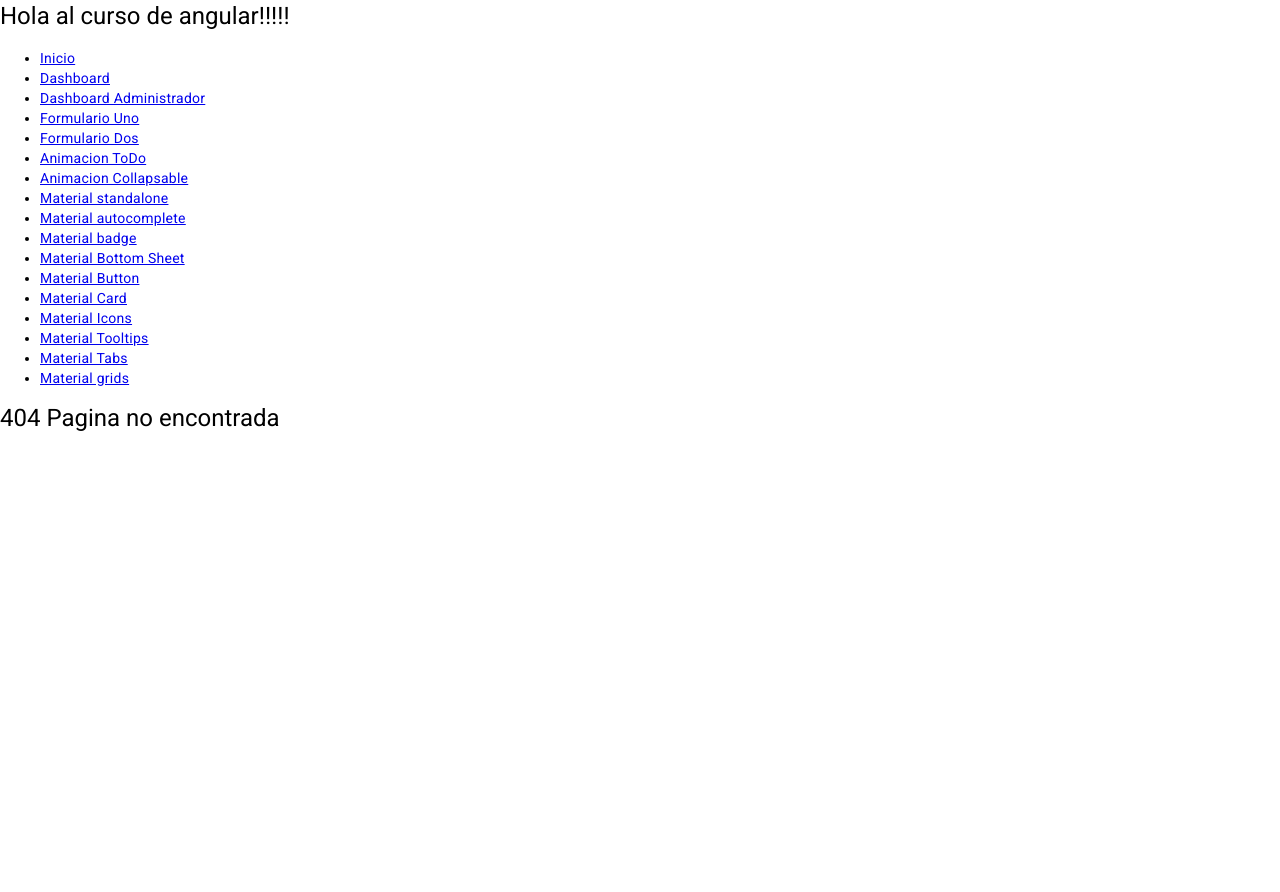
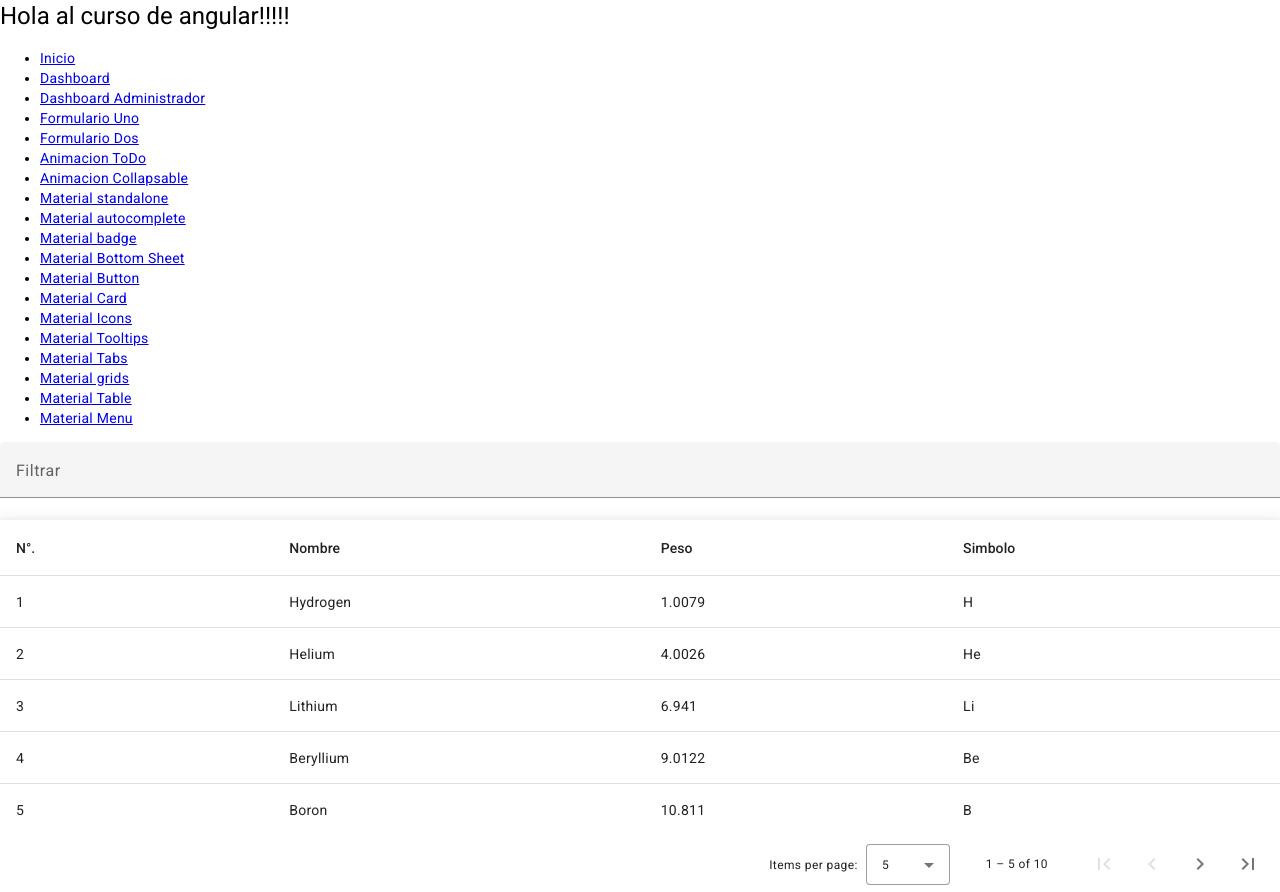
Before and after one commit to carlosmarind/angular-app, an Angular app: page /material-table in a window 1280 px wide. Before the commit the page ends 800 px from the top, so only its background shows below. Built offline with nearby package versions, Linux system fonts and the light colour scheme.

Commit message:
clase materials parte 2

```diff
--- a/angular.json
+++ b/angular.json
@@ -35,8 +35,8 @@
               "budgets": [
                 {
                   "type": "initial",
-                  "maximumWarning": "500kb",
-                  "maximumError": "1mb"
+                  "maximumWarning": "1mb",
+                  "maximumError": "2mb"
                 },
                 {
                   "type": "anyComponentStyle",
--- a/src/app/app-routing.module.ts
+++ b/src/app/app-routing.module.ts
@@ -22,6 +22,8 @@ import { IconsComponent } from './components/material/icons/icons.component';
 import { TooltipsComponent } from './components/material/tooltips/tooltips.component';
 import { TabsComponent } from './components/material/tabs/tabs.component';
 import { GridsComponent } from './components/material/grids/grids.component';
+import { TableComponent } from './components/material/table/table.component';
+import { MenuComponent } from './components/material/menu/menu.component';
 
 const routes: Routes = [
   { path: '', component: HomeComponent },
@@ -41,6 +43,8 @@ const routes: Routes = [
   { path: 'material-tooltip', component: TooltipsComponent },
   { path: 'material-tabs', component: TabsComponent },
   { path: 'material-grids', component: GridsComponent },
+  { path: 'material-table', component: TableComponent },
+  { path: 'material-menu', component: MenuComponent },
   {
     path: 'dashboard', component: DashboardComponent,
     children: [
--- a/src/app/app.component.html
+++ b/src/app/app.component.html
@@ -18,6 +18,8 @@
         <li><a routerLink="/material-tooltip">Material Tooltips</a></li>
         <li><a routerLink="/material-tabs">Material Tabs</a></li>
         <li><a routerLink="/material-grids">Material grids</a></li>
+        <li><a routerLink="/material-table">Material Table</a></li>
+        <li><a routerLink="/material-menu">Material Menu</a></li>
     </ul>
 </nav>
 <router-outlet></router-outlet>
--- a/src/app/components/material/grids/grids.component.html
+++ b/src/app/components/material/grids/grids.component.html
@@ -28,7 +28,6 @@
         <mat-grid-tile-footer>footer 4</mat-grid-tile-footer>
     </mat-grid-tile>
 </mat-grid-list>
-
 
 <div class="grid-container">
     <h3>Grid con configuracion mediante objeto</h3>
--- /dev/null
+++ b/src/app/components/material/menu/menu.component.html
@@ -0,0 +1,74 @@
+<div><button mat-button [matMenuTriggerFor]="menu">Menu</button>
+    <mat-menu #menu="matMenu">
+        <button mat-menu-item>Item 1</button>
+        <button mat-menu-item>Item 2</button>
+    </mat-menu>
+</div>
+
+<div>
+    <button mat-icon-button [matMenuTriggerFor]="menu2" aria-label="Example icon-button with a menu">
+        <mat-icon>more_vert</mat-icon>
+    </button>
+    <mat-menu #menu2="matMenu">
+        <button mat-menu-item>
+            <mat-icon>dialpad</mat-icon>
+            <span>Redial</span>
+        </button>
+        <button mat-menu-item disabled>
+            <mat-icon>voicemail</mat-icon>
+            <span>Check voice mail</span>
+        </button>
+        <button mat-menu-item>
+            <mat-icon>notifications_off</mat-icon>
+            <span>Disable alerts</span>
+        </button>
+    </mat-menu>
+</div>
+<div>
+    <button mat-button [matMenuTriggerFor]="animals">Animal index</button>
+    <mat-menu #animals="matMenu">
+        <button mat-menu-item [matMenuTriggerFor]="vertebrates">Vertebrates</button>
+        <button mat-menu-item [matMenuTriggerFor]="invertebrates">Invertebrates</button>
+    </mat-menu>
+
+    <mat-menu #vertebrates="matMenu">
+        <button mat-menu-item [matMenuTriggerFor]="fish">Fishes</button>
+        <button mat-menu-item [matMenuTriggerFor]="amphibians">Amphibians</button>
+        <button mat-menu-item [matMenuTriggerFor]="reptiles">Reptiles</button>
+        <button mat-menu-item>Birds</button>
+        <button mat-menu-item>Mammals</button>
+    </mat-menu>
+
+    <mat-menu #invertebrates="matMenu">
+        <button mat-menu-item>Insects</button>
+        <button mat-menu-item>Molluscs</button>
+        <button mat-menu-item>Crustaceans</button>
+        <button mat-menu-item>Corals</button>
+        <button mat-menu-item>Arachnids</button>
+        <button mat-menu-item>Velvet worms</button>
+        <button mat-menu-item>Horseshoe crabs</button>
+    </mat-menu>
+
+    <mat-menu #fish="matMenu">
+        <button mat-menu-item>Baikal oilfish</button>
+        <button mat-menu-item>Bala shark</button>
+        <button mat-menu-item>Ballan wrasse</button>
+        <button mat-menu-item>Bamboo shark</button>
+        <button mat-menu-item>Banded killifish</button>
+    </mat-menu>
+
+    <mat-menu #amphibians="matMenu">
+        <button mat-menu-item>Sonoran desert toad</button>
+        <button mat-menu-item>Western toad</button>
+        <button mat-menu-item>Arroyo toad</button>
+        <button mat-menu-item>Yosemite toad</button>
+    </mat-menu>
+
+    <mat-menu #reptiles="matMenu">
+        <button mat-menu-item>Banded Day Gecko</button>
+        <button mat-menu-item>Banded Gila Monster</button>
+        <button mat-menu-item>Black Tree Monitor</button>
+        <button mat-menu-item>Blue Spiny Lizard</button>
+        <button mat-menu-item disabled>Velociraptor</button>
+    </mat-menu>
+</div>
--- /dev/null
+++ b/src/app/components/material/table/table.component.css
@@ -0,0 +1,8 @@
+table {
+    width: 100%;
+}
+
+.mat-mdc-form-field {
+    font-size: 14px;
+    width: 100%;
+}
--- /dev/null
+++ b/src/app/components/material/table/table.component.html
@@ -0,0 +1,38 @@
+<mat-form-field>
+    <mat-label>Filtrar</mat-label>
+    <input matInput (keyup)="applyFilter($event)" placeholder="Buscar" #input>
+</mat-form-field>
+<div>
+    <table mat-table [dataSource]="dataSource" class="mat-elevation-z8" matSort>
+
+        <ng-container matColumnDef="posicion">
+            <th mat-header-cell *matHeaderCellDef mat-sort-header sortActionDescription="Ordenar por nombre"> N°. </th>
+            <td mat-cell *matCellDef="let element"> {{element.posicion}} </td>
+        </ng-container>
+
+        <ng-container matColumnDef="nombre">
+            <th mat-header-cell *matHeaderCellDef> Nombre </th>
+            <td mat-cell *matCellDef="let element"> {{element.nombre}} </td>
+        </ng-container>
+
+        <ng-container matColumnDef="peso">
+            <th mat-header-cell *matHeaderCellDef> Peso </th>
+            <td mat-cell *matCellDef="let element"> {{element.peso}} </td>
+        </ng-container>
+
+        <ng-container matColumnDef="simbolo">
+            <th mat-header-cell *matHeaderCellDef> Simbolo </th>
+            <td mat-cell *matCellDef="let element"> {{element.simbolo}} </td>
+        </ng-container>
+
+        <tr mat-header-row *matHeaderRowDef="displayedColumns"></tr>
+        <tr mat-row *matRowDef="let row; columns: displayedColumns;"></tr>
+
+        <tr class="mat-row" *matNoDataRow>
+            <td class="mat-cell" colspan="4">No existen datos para el filtro "{{input.value}}"</td>
+        </tr>
+
+    </table>
+    <mat-paginator [pageSizeOptions]="[5, 10, 20]" showFirstLastButtons aria-label="Selecciona la pagina">
+    </mat-paginator>
+</div>
--- /dev/null
+++ b/src/app/components/material/table/table.component.ts
@@ -0,0 +1,52 @@
+import { AfterViewInit, Component, ViewChild } from '@angular/core';
+import { CommonModule } from '@angular/common';
+import { MatTableDataSource, MatTableModule } from '@angular/material/table';
+import { MatFormFieldModule } from '@angular/material/form-field';
+import { MatInputModule } from '@angular/material/input';
+import { MatPaginator, MatPaginatorModule } from '@angular/material/paginator';
+import { MatSort, MatSortModule } from '@angular/material/sort';
+
+export interface PeriodicElement {
+  nombre: string;
+  posicion: number;
+  peso: number;
+  simbolo: string;
+}
+
+const ELEMENT_DATA: PeriodicElement[] = [
+  { posicion: 1, nombre: 'Hydrogen', peso: 1.0079, simbolo: 'H' },
+  { posicion: 2, nombre: 'Helium', peso: 4.0026, simbolo: 'He' },
+  { posicion: 3, nombre: 'Lithium', peso: 6.941, simbolo: 'Li' },
+  { posicion: 4, nombre: 'Beryllium', peso: 9.0122, simbolo: 'Be' },
+  { posicion: 5, nombre: 'Boron', peso: 10.811, simbolo: 'B' },
+  { posicion: 6, nombre: 'Carbon', peso: 12.0107, simbolo: 'C' },
+  { posicion: 7, nombre: 'Nitrogen', peso: 14.0067, simbolo: 'N' },
+  { posicion: 8, nombre: 'Oxygen', peso: 15.9994, simbolo: 'O' },
+  { posicion: 9, nombre: 'Fluorine', peso: 18.9984, simbolo: 'F' },
+  { posicion: 10, nombre: 'Neon', peso: 20.1797, simbolo: 'Ne' },
+];
+
+
+@Component({
+  selector: 'app-table',
+  standalone: true,
+  imports: [CommonModule, MatTableModule, MatFormFieldModule, MatInputModule, MatPaginatorModule, MatSortModule],
+  templateUrl: './table.component.html',
+  styleUrls: ['./table.component.css']
+})
+export class TableComponent implements AfterViewInit {
+  displayedColumns: string[] = ['posicion', 'nombre', 'peso', 'simbolo'];
+  //dataSource = ELEMENT_DATA;
+  dataSource = new MatTableDataSource<PeriodicElement>(ELEMENT_DATA);
+  @ViewChild(MatPaginator) paginator!: MatPaginator;
+  @ViewChild(MatSort, { static: true }) sort!: MatSort;
+  ngAfterViewInit() {
+    this.dataSource.paginator = this.paginator;
+    this.dataSource.sort = this.sort;
+  }
+
+  applyFilter(event: Event) {
+    const filterValue = (event.target as HTMLInputElement).value;
+    this.dataSource.filter = filterValue.trim().toLowerCase();
+  }
+}
```
Also changed, not shown: src/app/components/material/menu/menu.component.ts (added, +16 -0 lines), src/app/components/material/menu/menu.component.css (added), 2 other files (tests, documents, lock files or other folders).
